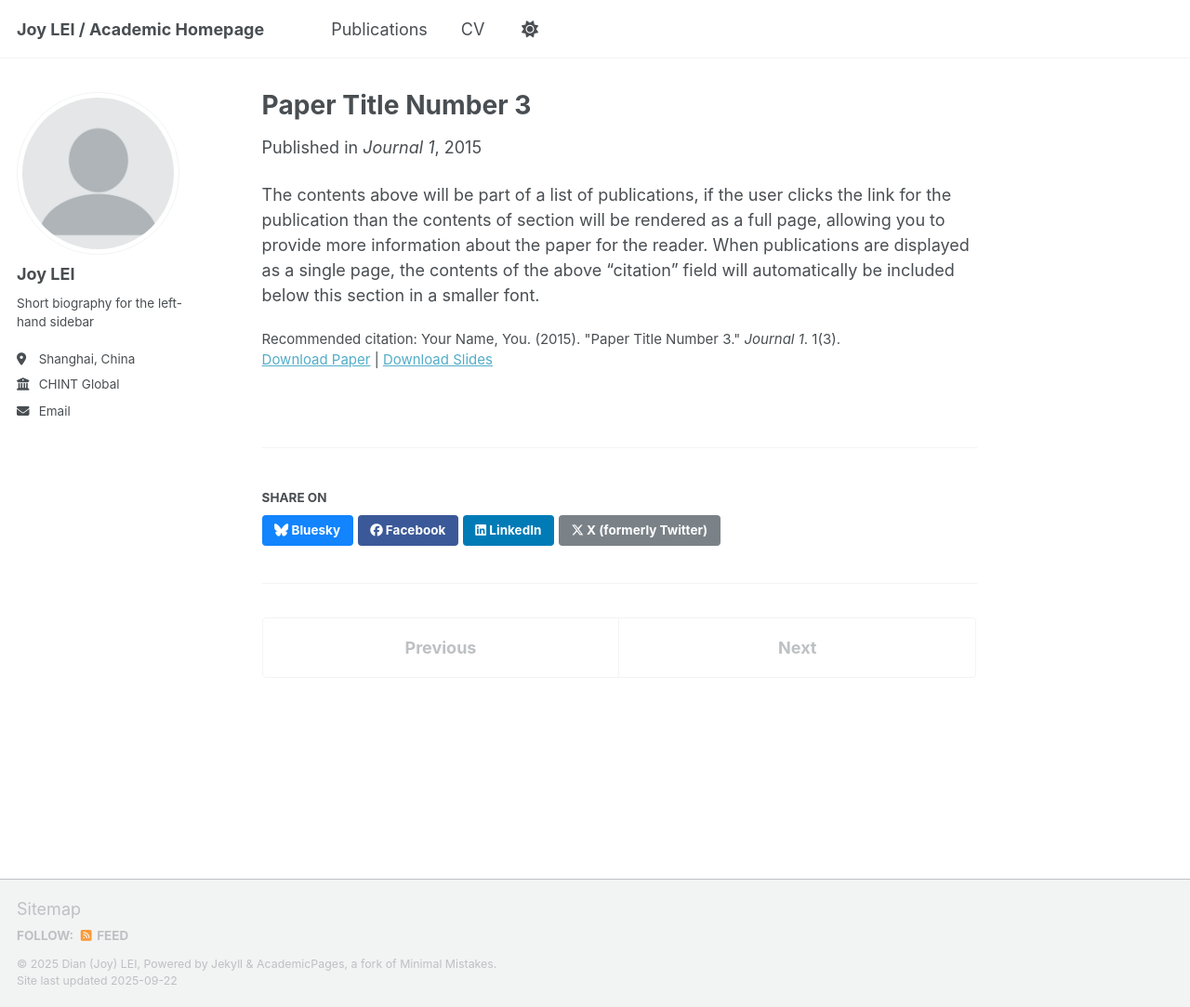
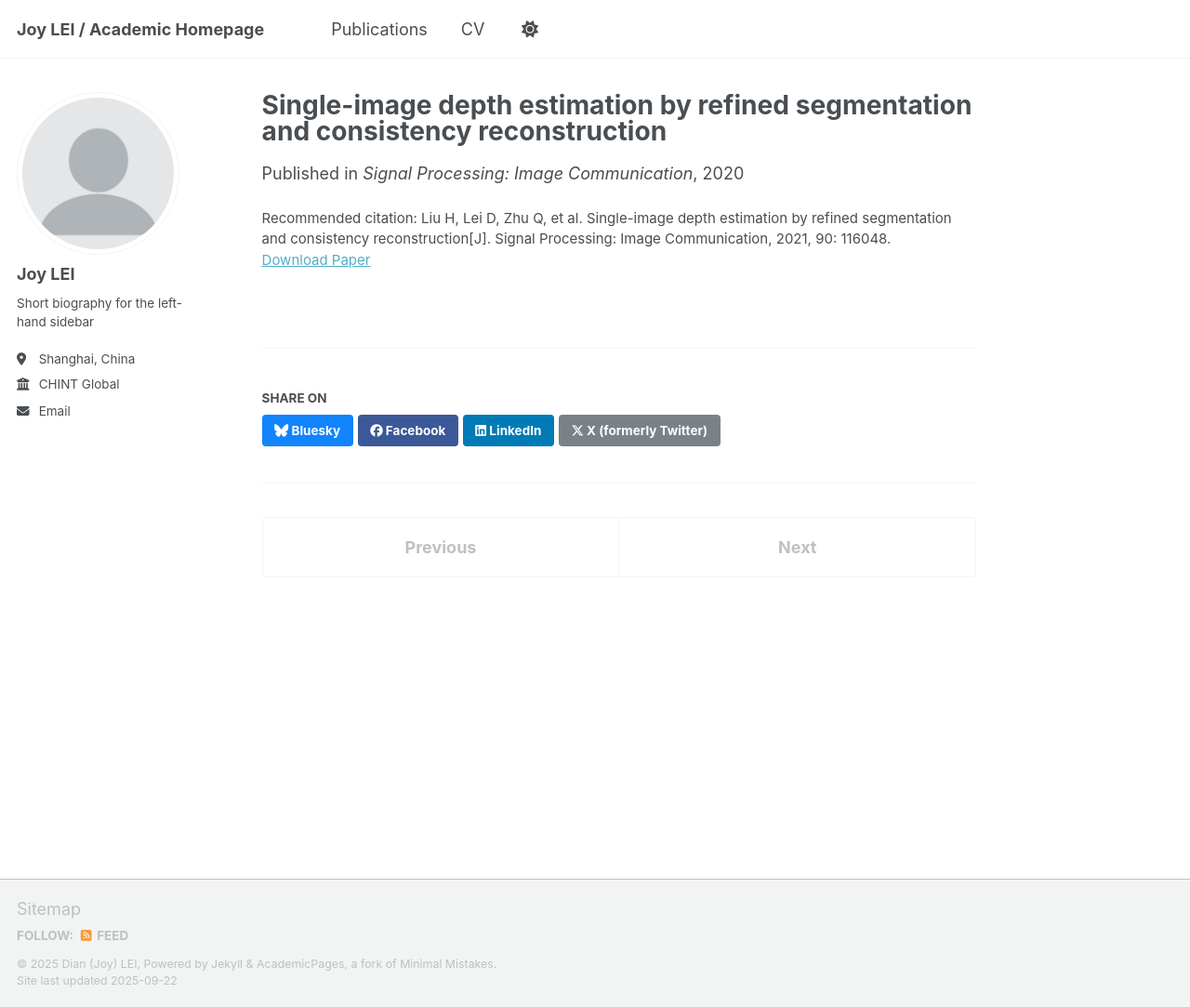
Before and after one commit to joy-lei/joy-lei.github.io, a Jekyll site: the page built from _publications/2015-10-01-paper-title-number-3.md, in a window 1280 px wide and 1083 px high. Shown: the whole window at 93% size. Built offline with Jekyll 4.4.1, drawn with Linux system fonts in a browser that asks for light colours; a script that is not in the unit is left out.

Commit message:
Update 2015-10-01-paper-title-number-3.md

```diff
--- a/_publications/2015-10-01-paper-title-number-3.md
+++ b/_publications/2015-10-01-paper-title-number-3.md
@@ -1,14 +1,10 @@
 ---
-title: "Paper Title Number 3"
+title: "Single-image depth estimation by refined segmentation and consistency reconstruction"
 collection: publications
 category: manuscripts
-permalink: /publication/2015-10-01-paper-title-number-3
-excerpt: 'This paper is about the number 3. The number 4 is left for future work.'
-date: 2015-10-01
-venue: 'Journal 1'
-slidesurl: 'http://academicpages.github.io/files/slides3.pdf'
-paperurl: 'http://academicpages.github.io/files/paper3.pdf'
-citation: 'Your Name, You. (2015). &quot;Paper Title Number 3.&quot; <i>Journal 1</i>. 1(3).'
+permalink: /publication/2021_single_image_depth_estimation
+date: 2020-10-31
+venue: 'Signal Processing: Image Communication'
+paperurl: 'http://academicpages.github.io/files/2021_single_image_depth_estimation.pdf'
+citation: 'Liu H, Lei D, Zhu Q, et al. Single-image depth estimation by refined segmentation and consistency reconstruction[J]. Signal Processing: Image Communication, 2021, 90: 116048.'
 ---
-
-The contents above will be part of a list of publications, if the user clicks the link for the publication than the contents of section will be rendered as a full page, allowing you to provide more information about the paper for the reader. When publications are displayed as a single page, the contents of the above "citation" field will automatically be included below this section in a smaller font.
```
